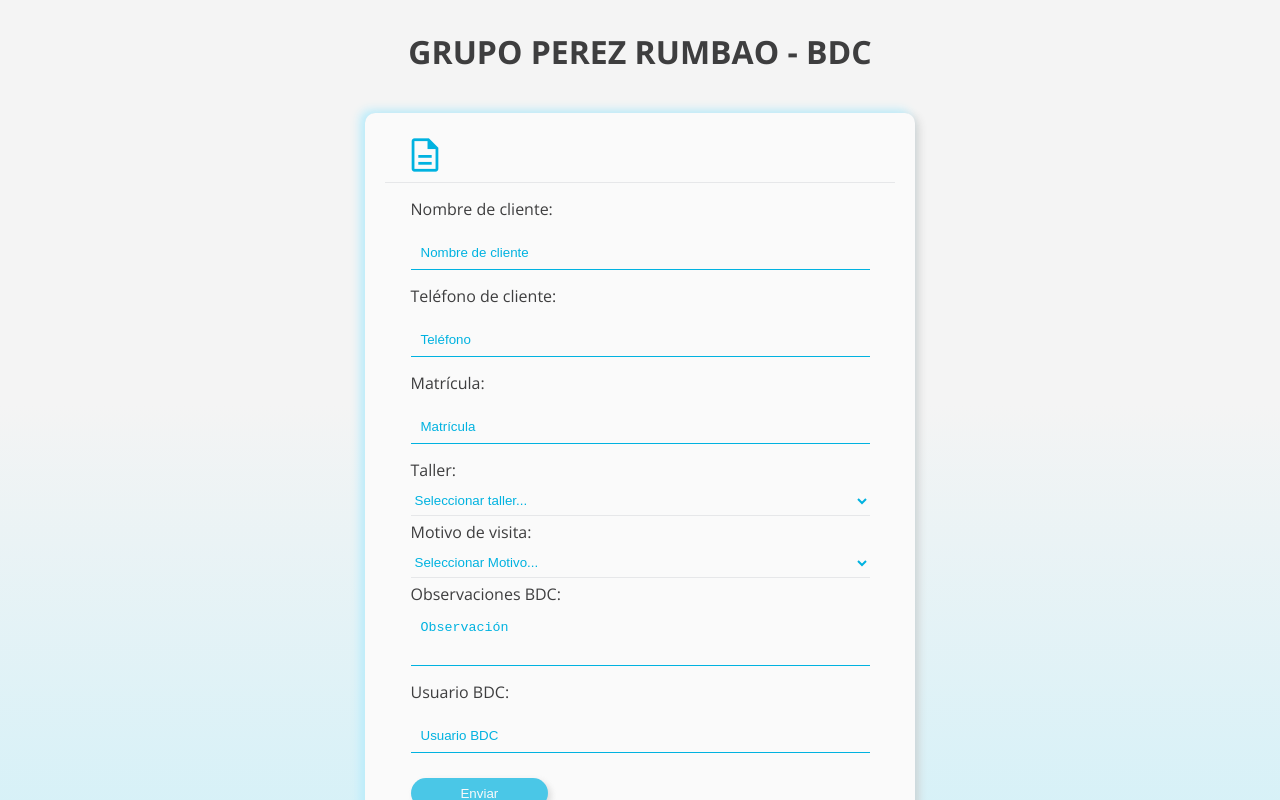
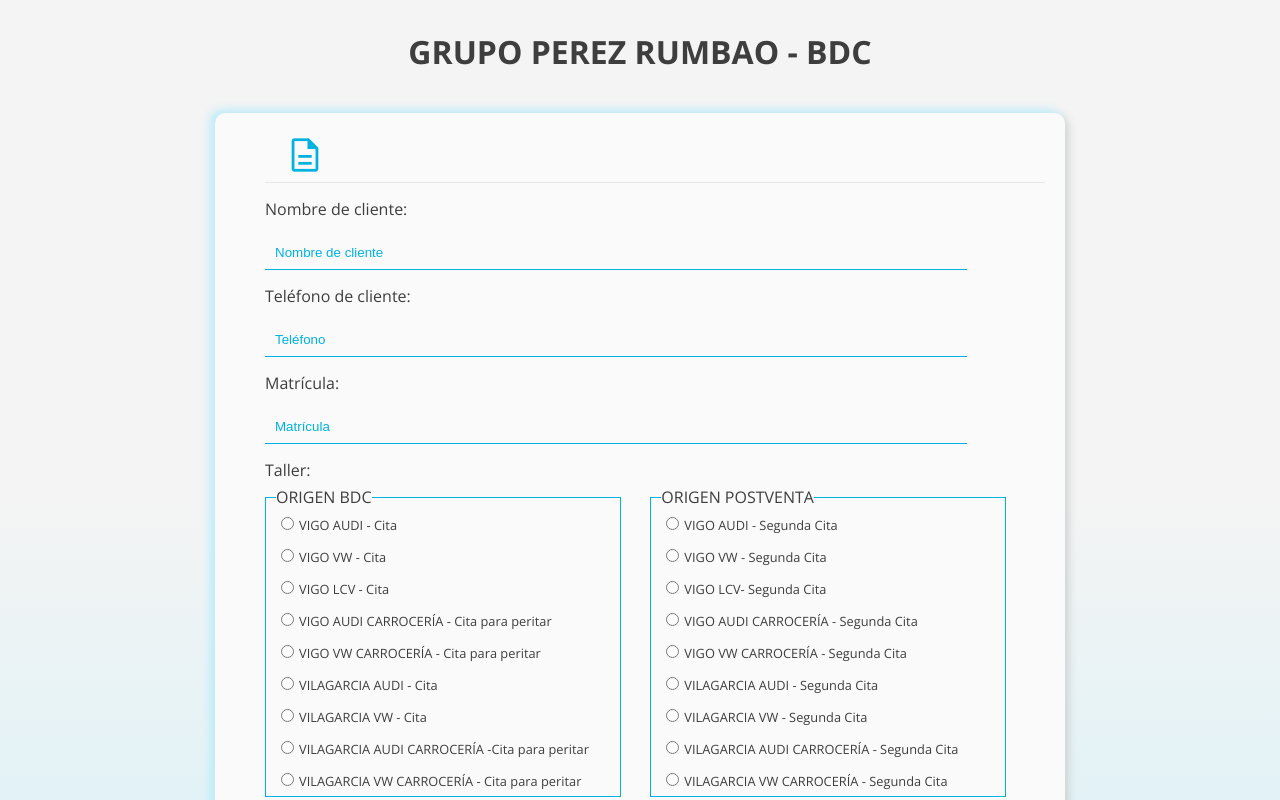
Before and after one commit to explotacionDatos/form-leads-rumbao, a React (Vite) app: page / in a window 1280 px wide. Shown: the top 800 px of the page. Built offline with nearby package versions, Linux system fonts and the light colour scheme.

Commit message:
Form taller (#17)
* commit: Cambios en campo taller y motivo visita

* commit: corrección de estilos

---------

Co-authored-by: Gvazquez <vazquez.gonzaloemanuel@gmail.com>

```diff
--- a/src/components/Form.jsx
+++ b/src/components/Form.jsx
@@ -1,6 +1,13 @@
 import React, { useEffect, useState, useRef } from "react";
-import { animate, delay, easeInOut, motion, useAnimation } from "framer-motion";
-import { useForm } from "react-hook-form";
+import {
+  animate,
+  delay,
+  easeInOut,
+  filterProps,
+  motion,
+  useAnimation,
+} from "framer-motion";
+import { useForm, Controller } from "react-hook-form";
 import taller from "../components/taller.json";
 import { sendFormRequest } from "../api/rumbao.api";
 const Form = () => {
@@ -8,6 +15,7 @@
     register,
     handleSubmit,
     formState: { errors },
+    control,
   } = useForm();
   //estado de enviado y input matricula
   const [send, setSend] = useState(2);
@@ -31,11 +39,51 @@
   const handleInputTelefono = (event) => {
     setInputPhone(event.target.value);
   };
+  //CHECKLIST TALLER------------------------------------------------------------------------
+  const items = taller.data;
 
-  //evento onsubmit para enviar formulario -------------------------------------------------
+  //ORIGEN BDC
+  const itemsBDC = items.map((item) => {
+    if (item.id <= 9) {
+      return (
+        <div className="mv__items" key={item.id}>
+          <Controller
+            name="title"
+            control={control}
+            rules={{ required: "Este campo es requerido" }}
+            render={({ field }) => (
+              <input {...field} type="radio" value={item.title}></input>
+            )}
+          />
+
+          <label htmlFor={item.title}>{item.title}</label>
+        </div>
+      );
+    }
+  });
+  //ORIGEN POSTVENTA
+  const itemsPostventa = items.map((item) => {
+    if (item.id >= 10) {
+      return (
+        <div className="mv__items" key={item.id}>
+          <Controller
+            name="title"
+            control={control}
+            rules={{ required: "Este campo es requerido" }}
+            render={({ field }) => (
+              <input {...field} type="radio" value={item.title}></input>
+            )}
+          />
+          <label htmlFor={item.title}>{item.title}</label>
+        </div>
+      );
+    }
+  });
+  //----------------------------------------------------------------------------------------
+  //Evento onsubmit para enviar formulario -------------------------------------------------
 
   const onSubmit = async (data) => {
-    const obj = taller.data.filter((combo) => combo.campaignId == data.taller);
+    const obj = taller.data.filter((combo) => combo.title == data.title);
     loader.start({
       opacity: 1,
       rotate: [50, 180, 360, 0],
@@ -65,7 +113,7 @@
   const [status, setStatus] = useState(0);
   const form = useRef(null);
 
-  //verificar que el estado de enviado haya cambiado
+  //verificar que el estado de enviado haya cambiado--------------------------------
   useEffect(() => {
     if (regex.test(inputValue) == false) {
       matricula.start({
@@ -116,8 +164,8 @@
       }, 2200);
     }
   }, [send, status, inputValue, inputPhone]);
-
-  //elementos render
+  //------------------------------------------------------------------------------------------
+  //elementos render--------------------------------------------------------------------------
   return (
     <motion.form
       onSubmit={handleSubmit(onSubmit)}
@@ -261,10 +309,11 @@
           onChange={handleInputChange}
         ></motion.input>
       </div>
-      <div className="form__items">
-        <div className="form__items__lbl">
+      {/*-----------------------------TALLER----------------------------------------*/}
+      <div className="form__items form__items--cl">
+        <div className="form__items__lbl form__items__lbl--cbox">
           <label htmlFor="taller">Taller:</label>
-          {errors.taller?.type === "required" && (
+          {errors.title?.type === "required" && (
             <motion.div
               className="form__items__errors"
               initial={{ opacity: 0 }}
@@ -276,23 +325,21 @@
             </motion.div>
           )}
         </div>
-
-        <select
-          {...register("taller", { required: true })}
-          className="form__items__slct"
-        >
-          <option value="">Seleccionar taller...</option>
-          <option value={taller.data[0].campaignId}>VIGO AUDI - Cita</option>
-          <option value={taller.data[1].campaignId}>VIGO VW - Cita</option>
-          <option value={taller.data[2].campaignId}>VIGO LCV - Cita</option>
-          <option value={taller.data[3].campaignId}>
-            VILAGARCIA AUDI - Cita
-          </option>
-          <option value={taller.data[4].campaignId}>
-            VILAGARCIA VW - Cita
-          </option>
-        </select>
+        <div className="mv">
+          <div className="mv__ctnr">
+            <fieldset className="mv__ctnr__fset">
+              <legend>ORIGEN BDC</legend>
+              {itemsBDC}
+            </fieldset>
+            <fieldset className="mv__ctnr__fset">
+              <legend>ORIGEN POSTVENTA</legend>
+              {itemsPostventa}
+            </fieldset>
+          </div>
+        </div>
       </div>
+      {/*-----------------------------TALLER----------------------------------------*/}
+      {/*-----------------------------MOTIVO VISITA---------------------------------*/}
       <div className="form__items">
         <div className="form__items__lbl">
           <label htmlFor="motivo_visita">Motivo de visita:</label>
@@ -324,8 +371,22 @@
           <option value="Consulta o duda taller carrocería">
             Consulta o duda taller carrocería
           </option>
+          <option value="Segunda cita tras llegada de recambios">
+            Segunda cita tras llegada de recambios
+          </option>
+          <option value="Segunda cita tras solución técnica DISS">
+            Segunda cita tras solución técnica DISS
+          </option>
+          <option value="Segunda cita para prueba dinámica con técnico">
+            Segunda cita para prueba dinámica con técnico
+          </option>
+          <option value="Segunda cita autorización aseguradora">
+            Segunda cita autorización aseguradora
+          </option>
         </select>
       </div>
+      {/*-----------------------------MOTIVO VISITA---------------------------------*/}
+      {/*-----------------------------OBSERVACIONES---------------------------------*/}
       <div className="form__items">
         <div className="form__items__lbl">
           <label htmlFor="observacion">Observaciones BDC:</label>
@@ -340,6 +401,8 @@
           maxLength={300}
         ></textarea>
       </div>
+      {/*-----------------------------OBSERVACIONES---------------------------------*/}
+      {/*-----------------------------USUARIO BDC-----------------------------------*/}
       <div className="form__items">
         <div className="form__items__lbl">
           <label htmlFor="usuario_BDC">Usuario BDC:</label>
@@ -363,6 +426,7 @@
           placeholder="Usuario BDC"
         />
       </div>
+      {/*-----------------------------USUARIO BDC-----------------------------------*/}
       <div className="form-btn">
         <motion.button
           className="form-btn__submit"
--- a/src/components/taller.json
+++ b/src/components/taller.json
@@ -1,18 +1,99 @@
 {
     "data":[{
+        "id":1,
+        "title":"VIGO AUDI - Cita",
         "campaignId":1614,
         "priorityGroupId":8173
     },{
+        "id":2,
+        "title":"VIGO VW - Cita",
         "campaignId":1616,
         "priorityGroupId":8175
     },{
+        "id":3,
+        "title":"VIGO LCV - Cita",
         "campaignId":1618,
         "priorityGroupId":8177
     },{
+        "id":4,
+        "title":"VIGO AUDI CARROCERÍA - Cita para peritar",
+        "campaignId":1650,
+        "priorityGroupId":8315
+    },
+    {
+        "id":5,
+        "title":"VIGO VW CARROCERÍA - Cita para peritar",
+        "campaignId":1644,
+        "priorityGroupId":8288
+    },
+    {
+        "id":6,
+        "title":"VILAGARCIA AUDI - Cita",
         "campaignId":1620,
         "priorityGroupId":8179
     },{
+        "id":7,
+        "title":"VILAGARCIA VW - Cita",
         "campaignId":1622,
         "priorityGroupId":8181
+    },
+    {
+        "id":8,
+        "title":"VILAGARCIA AUDI CARROCERÍA -Cita para peritar",
+        "campaignId":1650,
+        "priorityGroupId":8315
+    },
+    {
+        "id":9,
+        "title":"VILAGARCIA VW CARROCERÍA - Cita para peritar",
+        "campaignId":1644,
+        "priorityGroupId":8288
+    },
+    {
+        "id":10,
+        "title":"VIGO AUDI - Segunda Cita",
+        "campaignId":1640,
+        "priorityGroupId":8283
+    },
+    {
+        "id":11,
+        "title":"VIGO VW - Segunda Cita",
+        "campaignId":1646,
+        "priorityGroupId":8290
+    }, {
+        "id":12,
+        "title":"VIGO LCV- Segunda Cita",
+        "campaignId":1646,
+        "priorityGroupId":8290
+    }, {
+        "id":13,
+        "title":"VIGO AUDI CARROCERÍA - Segunda Cita ",
+        "campaignId":1648,
+        "priorityGroupId":8313
+    }, {
+        "id":14,
+        "title":"VIGO VW CARROCERÍA - Segunda Cita ",
+        "campaignId":1642,
+        "priorityGroupId":8285
+    },{
+        "id":15,
+        "title":"VILAGARCIA AUDI - Segunda Cita ",
+        "campaignId":1640,
+        "priorityGroupId":8283
+    },{
+        "id":16,
+        "title":"VILAGARCIA VW - Segunda Cita ",
+        "campaignId":1646,
+        "priorityGroupId":8290
+    },{
+        "id":17,
+        "title":"VILAGARCIA AUDI CARROCERÍA - Segunda Cita ",
+        "campaignId":1648,
+        "priorityGroupId":8313
+    },{
+        "id":18,
+        "title":"VILAGARCIA VW CARROCERÍA - Segunda Cita  ",
+        "campaignId":1642,
+        "priorityGroupId":8285
     }]
 }
--- a/src/index.scss
+++ b/src/index.scss
@@ -14,3 +14,4 @@
 @import "./scss/layout/FormRombao.scss";
 @import "./scss/layout/form.scss";
 @import "./scss/layout/footer.scss";
+@import "./scss/layout/checkList.scss";
--- /dev/null
+++ b/src/scss/layout/checkList.scss
@@ -0,0 +1,36 @@
+.mv{
+    display: flex;
+    justify-content: center;
+
+    width: 95%;
+    height: 100%;
+    background-color: #70707050;
+    margin-bottom: 10px;
+
+    &__ctnr{
+        width: 100%;
+        display: flex;
+        justify-content: space-between;
+        background-color: var(--sc-color-wh);
+
+        &__fset{
+            width: 48%;
+            display: flex;
+            flex-direction: column;
+            border: 1px solid var(--sc-color-blue);
+            padding: 0px 10px;
+
+        }
+    }
+
+    &__items{
+        margin: 5px;
+        input{
+            margin-right: 5px;
+        }
+        label{
+            font-size: 0.8rem;
+            letter-spacing: 0.001rem;
+        }
+    }
+}
--- a/src/scss/layout/form.scss
+++ b/src/scss/layout/form.scss
@@ -1,13 +1,13 @@
 .form{
     display: flex;
     flex-direction: column;
-    align-items: center;
+    align-items: flex-start;
     width: 100%;
-    max-width:550px;
+    max-width:850px;
     margin: 20px;
     background-color: var(--sc-color-wh);
     border-radius: 10px;
-    padding: 20px;
+    padding: 20px 20px 20px 50px;
     box-shadow: 3px 3px 10px var(--sh-color-grey);
     position: relative;
     z-index: 2;
@@ -99,7 +99,9 @@
         }
     }
 }
-
+.form__items--cl{
+    width: 100%;
+}
 .form__items__input{
     height: 35px;
     margin: 10px 0px;
@@ -119,7 +121,9 @@
         padding-left: 5px;
     }
 }
-
+.form__items__lbl--cbox{
+    width: 90%;
+}
 .form__items__lbl--textarea{
     height: 100%;
     max-height: 50px;
```
